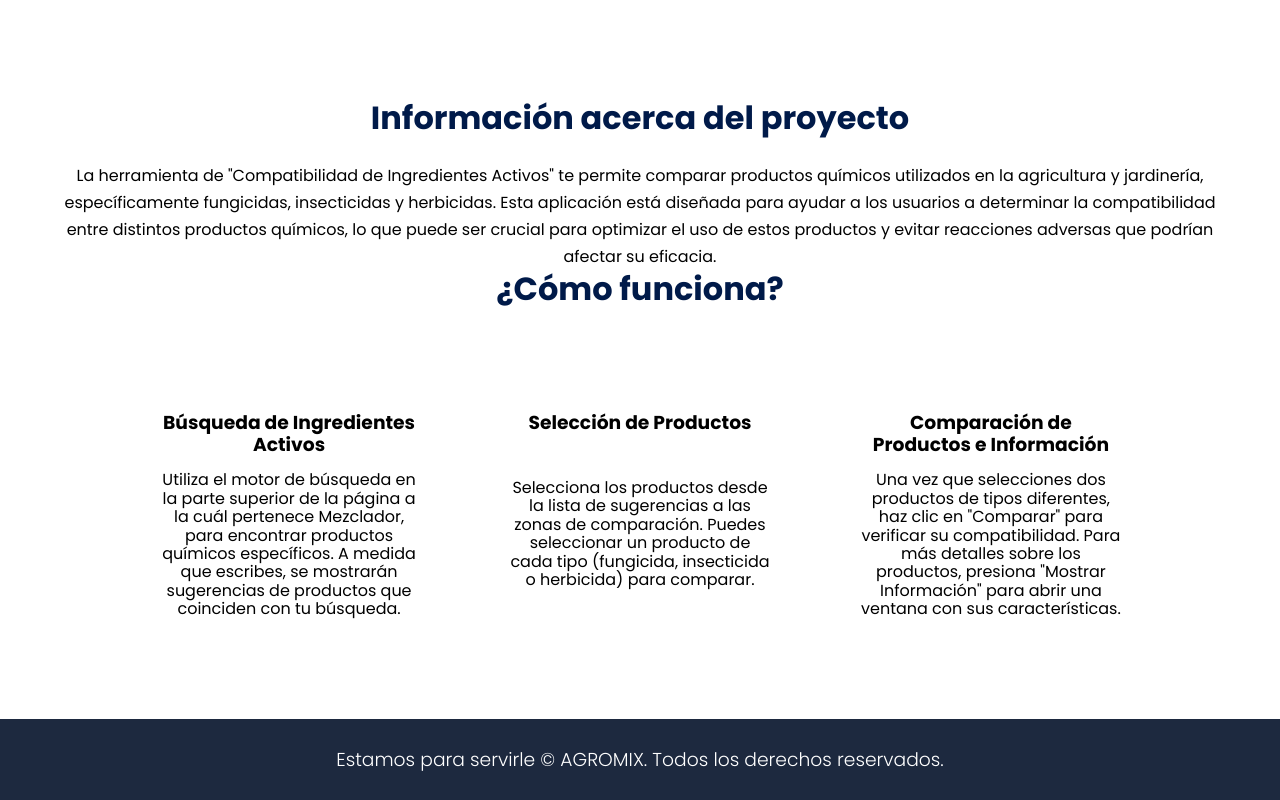
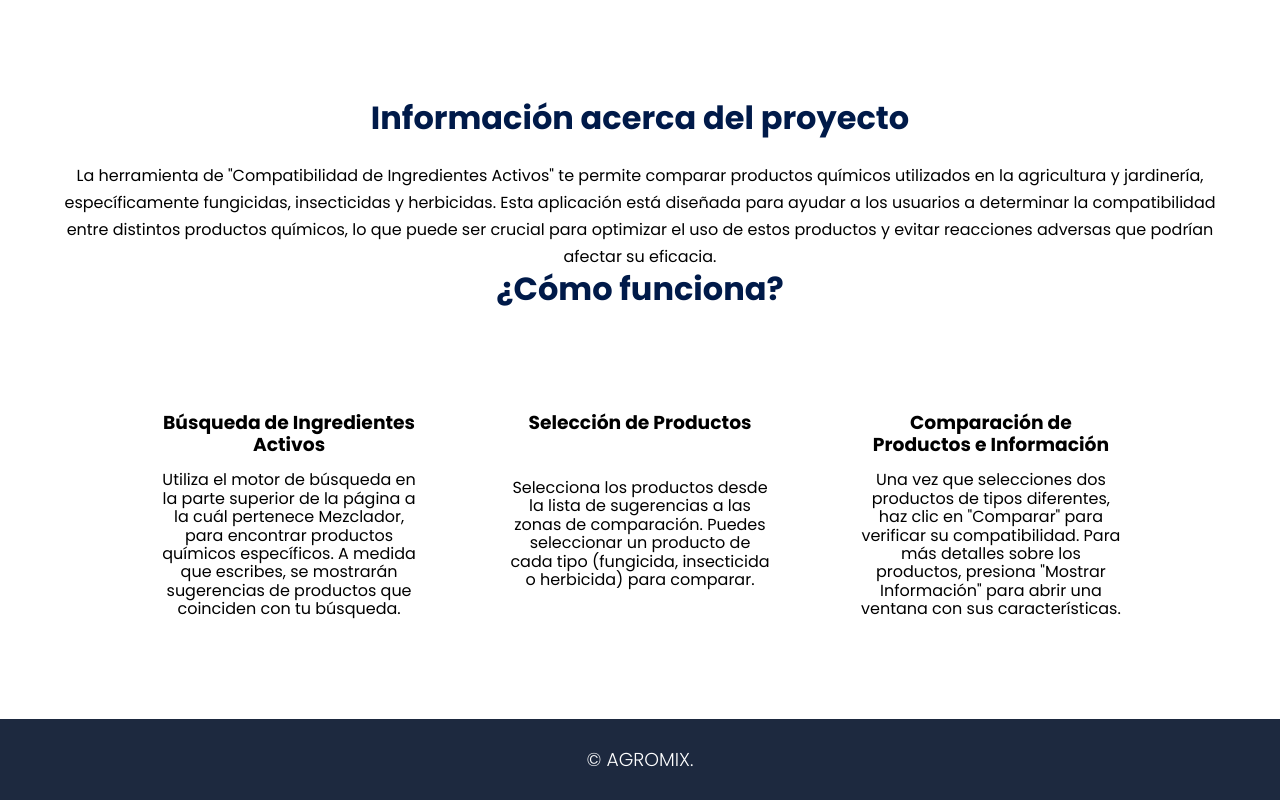
Before and after one commit to CescJavier7/manejo_integrado, a plain HTML site: page index.html in a window 1280 px wide. Shown: the part 800-1600 px from the top of the page. Drawn offline with Linux system fonts and the light colour scheme.

Commit message:
Update index.html

```diff
--- a/index.html
+++ b/index.html
@@ -76,7 +76,7 @@
     <footer class="footer">
         <section class="footer__copy container">
 
-            <h3 class="footer__copyright">Estamos para servirle &copy; AGROMIX. Todos los derechos reservados.</h3>
+            <h3 class="footer__copyright"> &copy; AGROMIX. </h3>
         </section>
     </footer>
 
```
